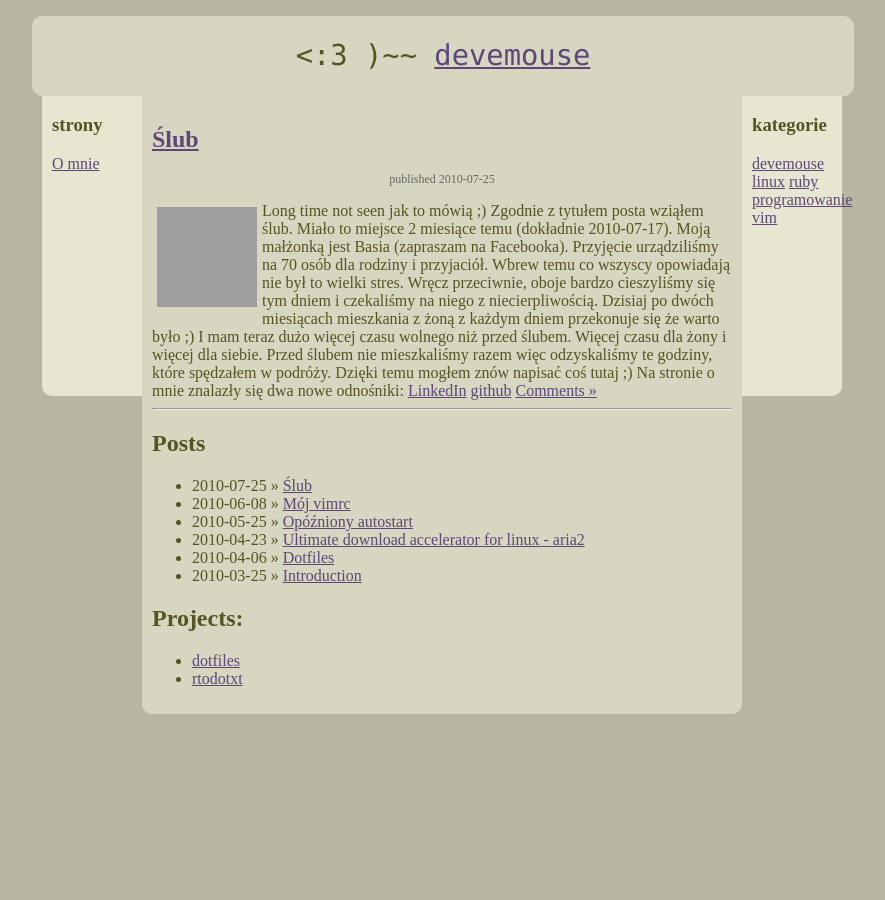
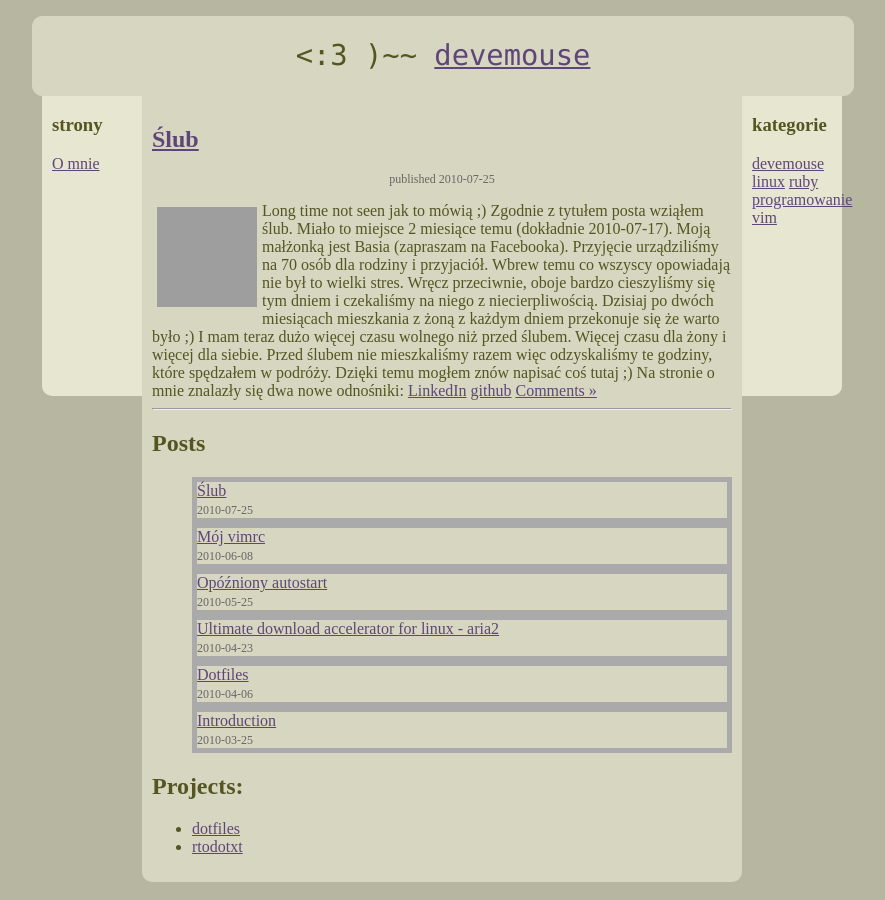
Before and after one commit to devemouse/devemouse.github.com, a Jekyll site: the page built from index.html, in a window 1280 px wide, cut to the strip 0-900 px from the top of the page. Shown: the whole strip, without its empty margins (198-1083 px from the left). Built offline with Jekyll 4.4.1, drawn with Linux system fonts in a browser that asks for light colours; Markdown is read by kramdown in place of the engine named in the settings; grey boxes are pictures that could not be loaded.

Commit message:
trying to display posts list in some better way

```diff
--- a/css/default.css
+++ b/css/default.css
@@ -39,7 +39,12 @@ img.thumb {
    margin:5px
 }
 
-#date {
+li.post {
+   border: 5px solid #AAAAAA;
+   display:block;
+}
+
+#date,li.post span{
   text-align: center;
   color: #666;
   margin-bottom: 15px;
--- a/index.html
+++ b/index.html
@@ -17,7 +17,8 @@ title: devemouse blog
 
 <ul>
    {% for post in site.posts %}
-   <li><span>{{ post.date | date: "%Y-%m-%d" }}</span> &raquo; <a href="{{ post.url }}">{{ post.title }}</a></li>
+   <li class="post"><a href="{{ post.url }}">{{ post.title }}</a><br/>
+   <span>{{ post.date | date: "%Y-%m-%d" }}</span></li>
    {% endfor %}
 </ul>
 
```
